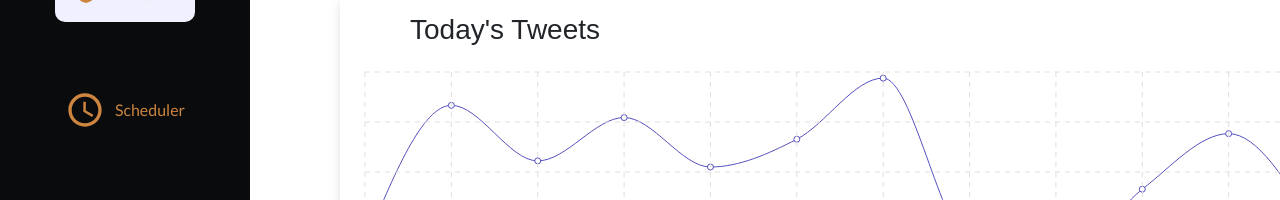
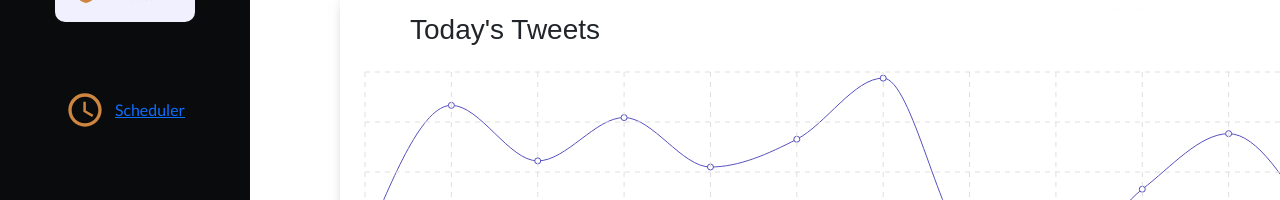
Before and after one commit to Anthony64M/Polad, a React (Create React App) app: page /dashboard in a window 1280 px wide. Shown: the part 255-455 px from the top of the page. Built offline with nearby package versions, Linux system fonts and the light colour scheme; a web font is replaced by a local one.

Commit message:
Updated the dashboard to fit the scheduler

```diff
--- a/src/pages/Dashboard.js
+++ b/src/pages/Dashboard.js
@@ -3,6 +3,7 @@ import './Dashboard.css';
 import * as GrIcons from 'react-icons/gr';
 import * as SiIcons from 'react-icons/si';
 import * as MdIcons from 'react-icons/md';
+import { Link } from "react-router-dom";
 import Chart from './chart/Chart.js';
 
 const Dashboard = () => {
@@ -38,7 +39,7 @@ const Dashboard = () => {
                   </li>
                   <li className="sidebarListItem mt-5">
                     <MdIcons.MdSchedule className="sidebarIcon" />
-                    Scheduler
+                    <Link to="/scheduler">Scheduler</Link>
                   </li>
                   <li className="sidebarListItem mt-5">
                     <MdIcons.MdSettings className="sidebarIcon" />
```
